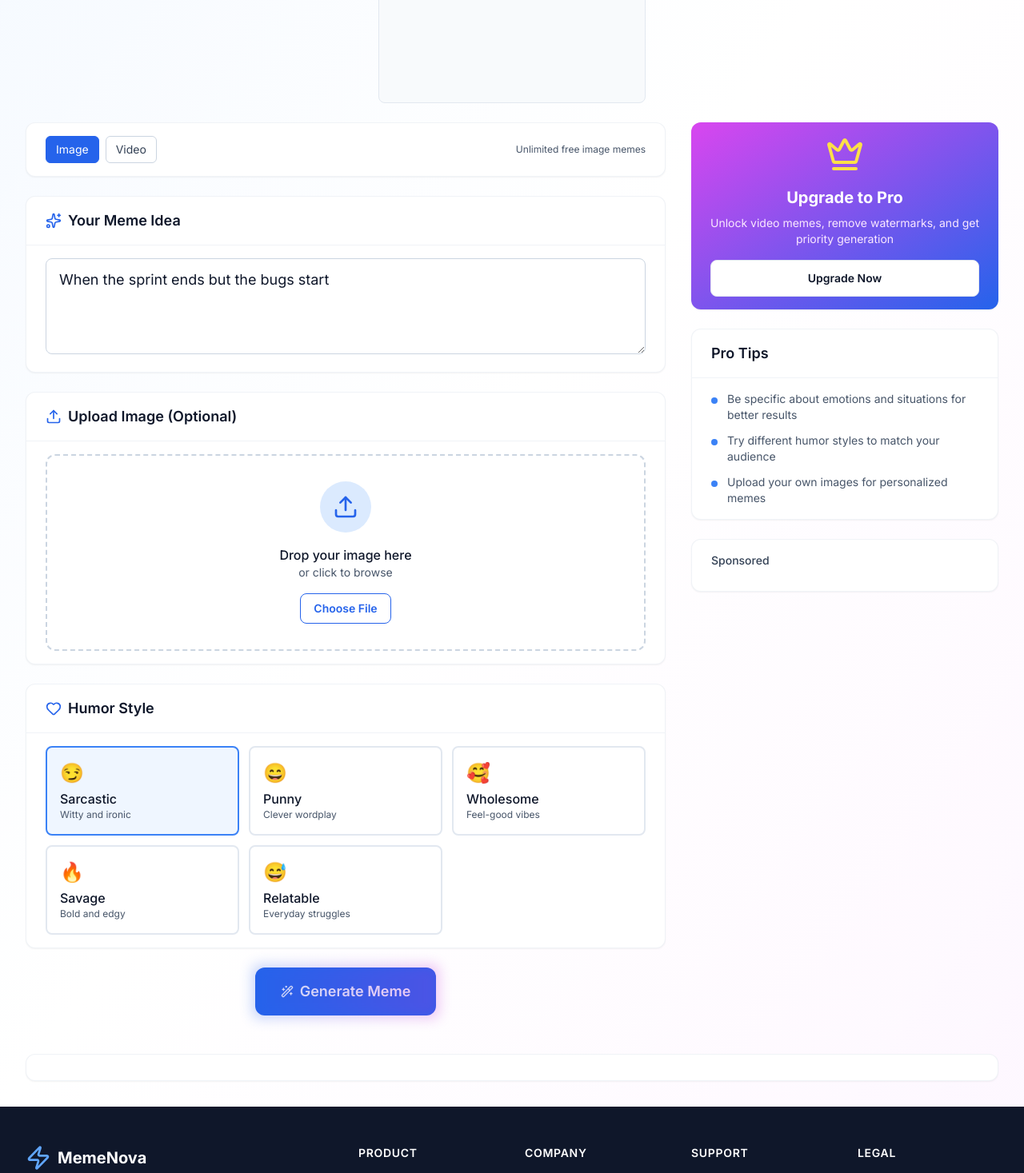
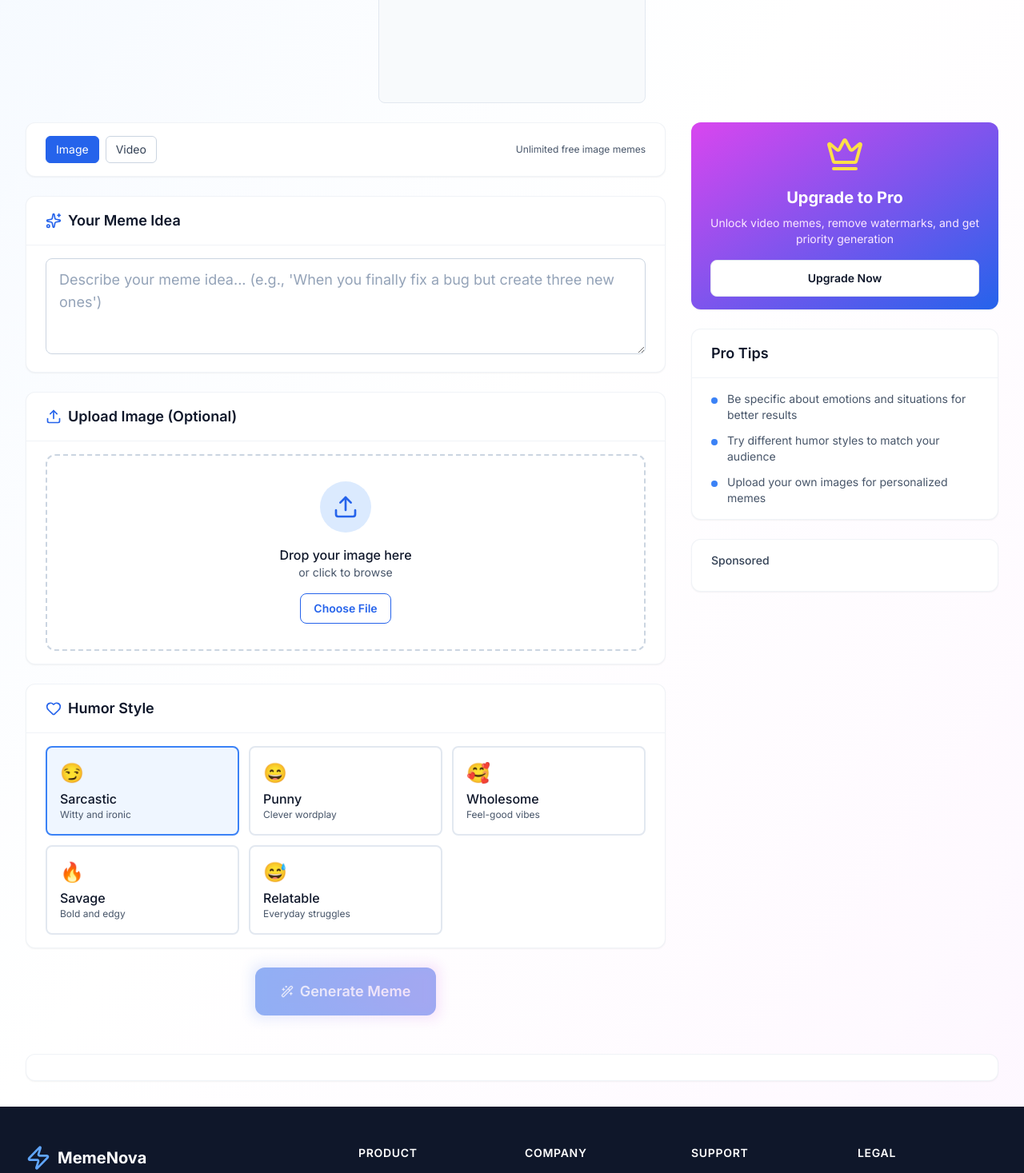
Before and after one commit to Nunisabivek/memenova, a Next.js app in the folder frontend/: page /studio in a window 1280 px wide. Shown: the part 420-1887 px from the top of the page at 80% size. Built offline with nearby package versions, Linux system fonts and the light colour scheme.

Commit message:
fix(studio): remove default prompt; start with empty text area

```diff
--- a/frontend/app/studio/page.tsx
+++ b/frontend/app/studio/page.tsx
@@ -24,7 +24,7 @@ import { ErrorBoundary } from '../../components/ui/ErrorBoundary'
 import { getUserId } from '../../lib/auth'
 
 export default function StudioPage() {
-  const [prompt, setPrompt] = useState('When the sprint ends but the bugs start')
+  const [prompt, setPrompt] = useState('')
   const [humor, setHumor] = useState('sarcastic')
   const [loading, setLoading] = useState(false)
   const [showAdOverlay, setShowAdOverlay] = useState(false)
```
